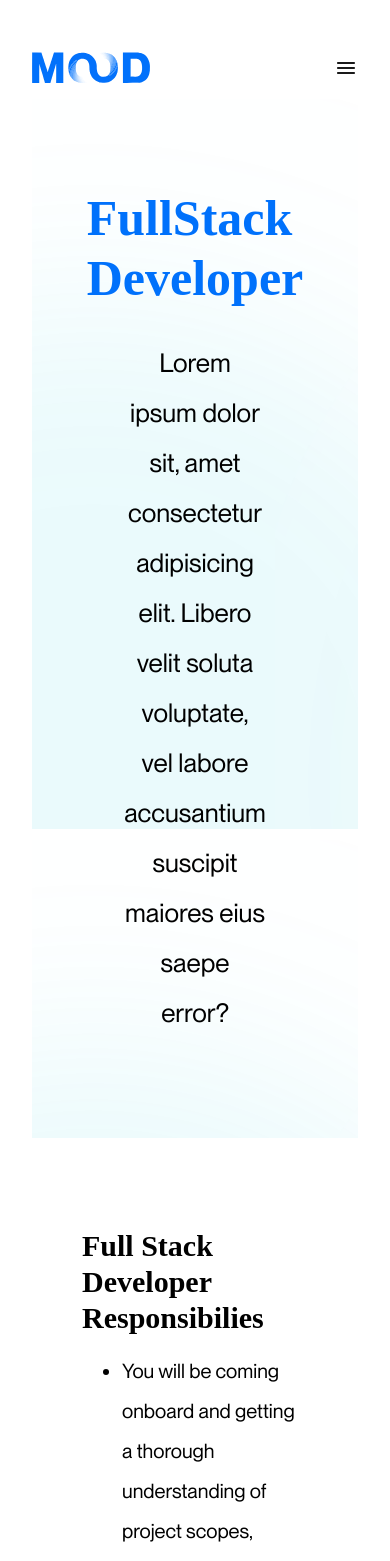
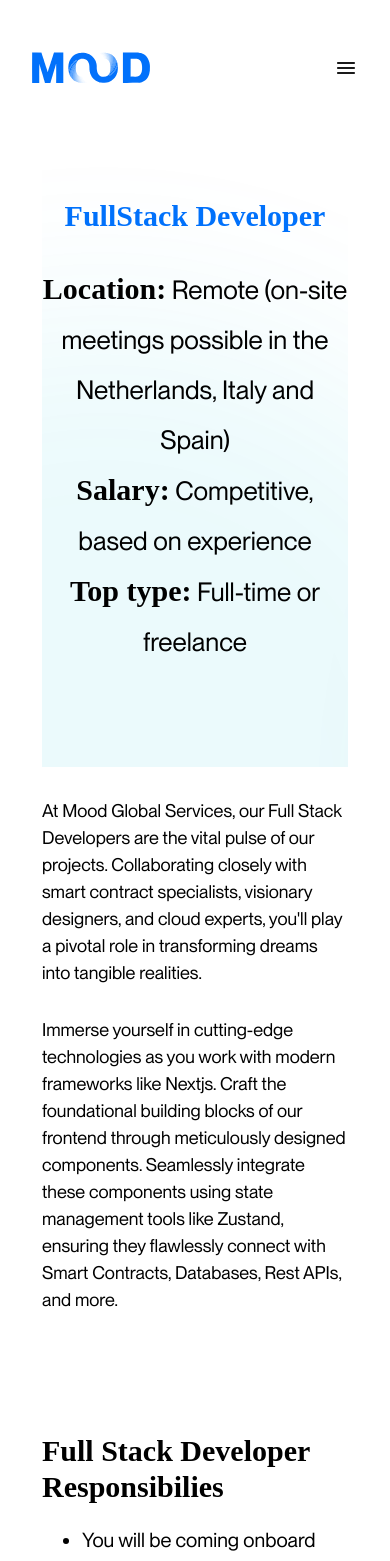
Before and after one commit to omeaag/mgs-website, a Next.js app: page /apply in a window 390 px wide. Shown: the top 1561 px of the page. Built offline with nearby package versions, Linux system fonts and the light colour scheme; a web font is replaced by a local one.

Commit message:
Apply page of career mobile and tablet view completed

```diff
--- a/Components/Apply.jsx
+++ b/Components/Apply.jsx
@@ -73,6 +73,33 @@ const Apply = () => {
                     Lorem ipsum dolor sit, amet consectetur adipisicing elit. Libero velit soluta
                     voluptate, vel labore accusantium suscipit maiores eius saepe error?
                 </p>
+                <div className='mobilViewInfo'>
+                    <p>
+                        <span>Location:</span> Remote (on-site meetings possible in the Netherlands,
+                        Italy and Spain)
+                    </p>
+                    <p>
+                        <span>Salary:</span> Competitive, based on experience{' '}
+                    </p>
+                    <p>
+                        <span>Top type:</span> Full-time or freelance
+                    </p>
+                </div>
+            </div>
+            <div className='mobilViewText'>
+                <p>
+                    At Mood Global Services, our Full Stack Developers are the vital pulse of our
+                    projects. Collaborating closely with smart contract specialists, visionary
+                    designers, and cloud experts, you'll play a pivotal role in transforming dreams
+                    into tangible realities.
+                </p>
+                <p>
+                    Immerse yourself in cutting-edge technologies as you work with modern frameworks
+                    like Nextjs. Craft the foundational building blocks of our frontend through
+                    meticulously designed components. Seamlessly integrate these components using
+                    state management tools like Zustand, ensuring they flawlessly connect with Smart
+                    Contracts, Databases, Rest APIs, and more.
+                </p>
             </div>
             <div className='applyQualifications'>
                 <div className='responsibilities'>
@@ -105,6 +132,31 @@ const Apply = () => {
                         <li>JavaScript knowledge</li>
                         <li>Working knowledge of Git</li>
                         <li>Experience working with MySQL Databases</li>
+                    </ul>
+                </div>
+                <div className='experienceRequired'>
+                    <h1>Experience Required</h1>
+                    <ul>
+                        <li>
+                            Strong proficiency in Javascript with hands-on experience in React,
+                            Nextjs, and TailwindCss. Competing frameworks are also acceptable.
+                        </li>
+                        <li>Experience in state management, preferably Zustand or Redux.</li>
+                        <li>Solid understanding of cloud platforms, especially AWS.</li>
+                        <li>Familiarity with Github Actions or other CI/CD architecture.</li>
+                        <li>
+                            Experience in smart contract interactions using web3, wagmi, or ethers
+                        </li>
+                    </ul>
+                </div>
+                <div className='bonusQualifications'>
+                    <h1>Bonus Qualifications</h1>
+                    <ul>
+                        <li>
+                            Experience with any crypto database or compute-related tools such as
+                            Chainlink or Phala.network.
+                        </li>
+                        <li>Proficiency in deploying scheduled or automated tasks</li>
                     </ul>
                 </div>
                 <div className='benefits'>
@@ -172,7 +224,7 @@ const Apply = () => {
                             <option
                                 value=''
                                 disabled>
-                                Select month
+                                Month
                             </option>
                             {months.map((month) => (
                                 <option
@@ -190,7 +242,7 @@ const Apply = () => {
                             <option
                                 value=''
                                 disabled>
-                                Select day
+                                Day
                             </option>
                             {Array.from({length: daysInMonth}, (_, index) => index + 1).map(
                                 (day) => (
@@ -210,7 +262,7 @@ const Apply = () => {
                             <option
                                 value=''
                                 disabled>
-                                Select year
+                                Year
                             </option>
                             {years.map((year) => (
                                 <option
@@ -311,6 +363,7 @@ const Apply = () => {
                                 <Image src={upload_Icon} />
                                 <h2>Browse Files</h2>
                                 <h3>Drag and drop your file here</h3>
+                                <h3  id='fileHere'>Upload File here</h3>
                                 <div className='fileInput'>
                                     <input
                                         type='file'
--- a/public/style/Apply.css
+++ b/public/style/Apply.css
@@ -235,7 +235,7 @@ color: #0071FB;
 }
 
 .applyFormContainer .questionInputs h1{
-    font-size: 30px;
+    font-size: 29px;
     line-height: 36px;
     font-weight: 500;
     width: 100%;
@@ -270,6 +270,10 @@ color: #0071FB;
     font-size: 18px;
     line-height: 32px;
     color: #BDBDBD;
+}
+
+.applyFormContainer .resumeInputs .innerResume #fileHere{
+    display: none;
 }
 
 
@@ -315,3 +319,186 @@ background: linear-gradient(90deg, #1293BC -10.29%, #0028FB 25.21%, #6100FF 65.2
     bottom: 0.5px;
     right: 0.6px;
 }
+
+.applyContainer .applyHeader .mobilViewInfo,.applyContainer .mobilViewText,.applyQualifications .bonusQualifications,.applyQualifications .experienceRequired{
+display: none;
+}
+
+
+
+
+/* ----------------- TABLET BREAKPOINT -------------------- */
+@media (min-width: 600px) and (max-width: 991px) {
+     .applyQualifications .requirements,.applyQualifications .benefits, .applyQualifications .qualifications, .applyQualifications .applyInfo {
+    display: none;
+  }
+
+  .applyContainer .applyHeader .mobilViewInfo,.applyContainer .mobilViewText,.applyQualifications .bonusQualifications,.applyQualifications .experienceRequired{
+display: block;
+}
+
+.applyFormContainer form h1{
+    margin-top: 40px;
+}
+
+.applyContainer .applyHeader > p{
+    display: none;
+}
+
+.applyContainer .mobilViewInfo span{
+    font-size: 30px;
+    font-weight: 600;
+}
+
+.applyContainer .mobilViewText p{
+    margin: 30px auto;
+    font-size: 19px;
+    line-height: 50px;
+  }
+
+.applyFormContainer form #applyBtn{
+font-size: 36px;
+line-height: 43px;
+color: #fff;
+border-radius: 100px;
+background: linear-gradient(90deg, #1293BC -10.29%, #0028FB 25.21%, #6100FF 65.24%, #0073FF 113.66%);
+width: 300.17px;
+height:89px;
+padding: 23px, 110px, 23px, 110px;
+
+}
+
+}
+
+/* ----------------- PHONE BREAKPOINT ----------------- */
+@media (max-width: 599px) {
+    .applyContainer {
+    padding: 10px;
+    width: 100%;
+  }
+
+  .applyContainer .applyHeader {
+    padding: 100px 0px;
+
+  }
+
+.applyContainer .applyHeader h1{
+    font-size: 30px;
+    line-height: 36px;
+}
+
+  .applyContainer .applyHeader > p {
+    display: none;
+  }
+
+  .applyContainer .applyHeader .mobilViewInfo{
+    display: block;
+  }
+
+  .applyContainer .applyHeader .mobilViewInfo p{
+font-size: 26px;
+line-height: 50px;
+  }
+  .applyContainer .applyHeader .mobilViewInfo span{
+font-size: 30px;
+    font-weight: 600;
+  }
+
+  .applyContainer .mobilViewText{
+    display: block;
+  }
+  .applyContainer .mobilViewText p{
+    margin: 30px auto;
+    font-size: 18px;
+    font-weight: 26px;
+  }
+
+  .applyContainer .applyQualifications {
+    padding-right: 0;
+    padding-left: 0;
+  }
+
+  .applyContainer .applyQualifications h1 {
+    font-size: 30px;
+    line-height: 36px;
+  }
+
+  .applyQualifications ul li {
+    font-size: 18px;
+    line-height: 26px;
+  }
+
+ .applyQualifications .requirements,.applyQualifications .benefits, .applyQualifications .qualifications, .applyQualifications .applyInfo {
+    display: none;
+
+  }
+
+  .applyFormContainer{
+    width: 100%;
+    padding: 0 auto;
+  }
+  .applyFormContainer form > div{
+    margin-bottom: 10px;
+    margin-top: 10px;
+  }
+
+  .applyFormContainer form h1 {
+    font-size: 30px;
+    line-height: 36px;
+  }
+
+  .applyFormContainer .nameInputs input{
+    width: 100%;
+    margin-bottom: 20px;
+  }
+
+  .applyFormContainer .birthdayInputs select{
+    width:  calc(33.9% - 10px);
+    margin-right: 10px;
+    margin-bottom: 20px;
+    background-size: 15px;
+  }
+
+
+  .applyFormContainer .adressInputs input{
+    width: 100%;
+    margin-bottom: 20px;
+  }
+
+  .applyFormContainer .contactInputs div{
+    width: 100%;
+    margin-bottom: 20px;
+  }
+  .applyFormContainer .contactInputs div input{
+    margin-bottom: 0;
+  }
+
+  .applyFormContainer .questionInputs div{
+    width: 100%;
+    margin-bottom: 20px;
+  }
+  .applyFormContainer .questionInputs div select{
+    margin-bottom: 0;
+    background-size: 15px
+  }
+
+  .applyFormContainer form #applyBtn{
+font-size: 16px;
+line-height: 19px;
+color: #fff;
+border-radius: 100px;
+background: linear-gradient(90deg, #1293BC -10.29%, #0028FB 25.21%, #6100FF 65.24%, #0073FF 113.66%);
+width: 134px;
+height:51px;
+padding: 16px, 30px, 16px, 30px;
+}
+
+.applyFormContainer .resumeInputs .innerResume h3{
+    display: none;
+}
+
+.applyFormContainer .resumeInputs .innerResume #fileHere{
+    display: block;
+}
+
+}
```
